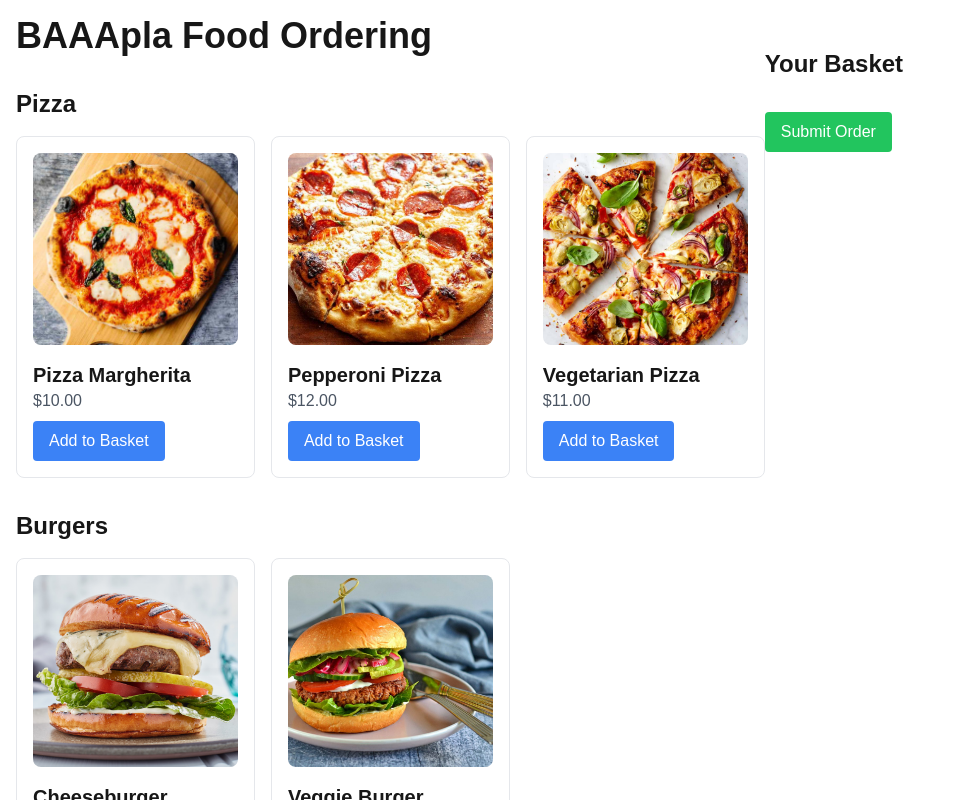
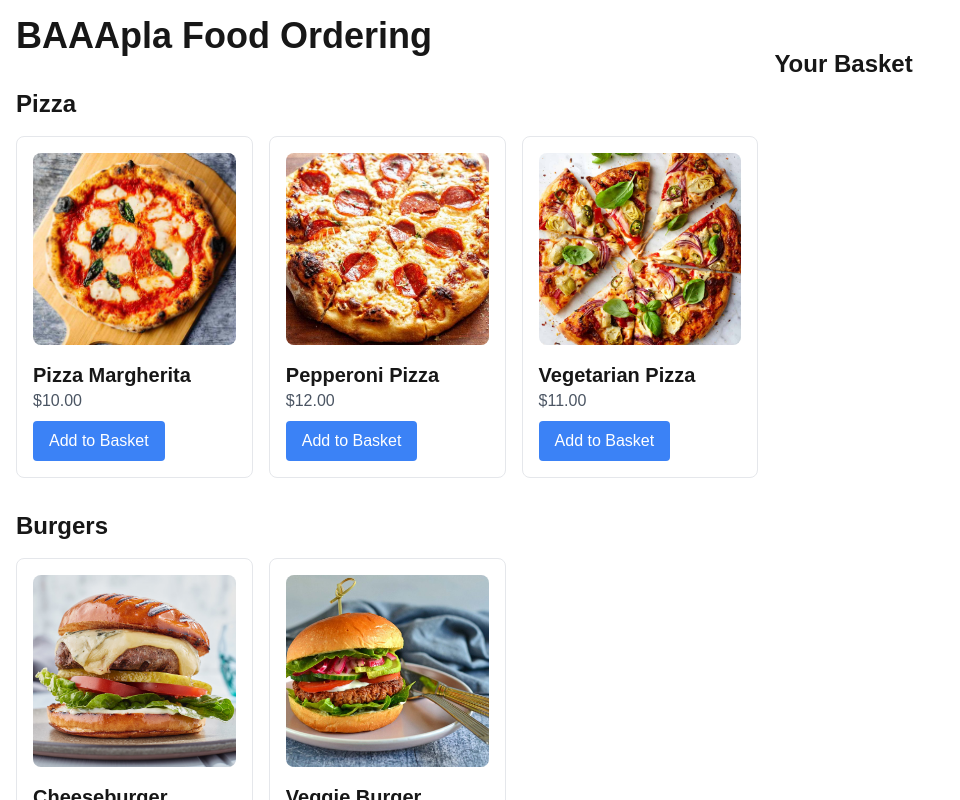
Before and after one commit to petrmrkvicka/baapla, a Next.js app: page / in a window 1280 px wide. Shown: the top 800 px of the page, without its empty margins (0-960 px from the left). Built offline with nearby package versions, Linux system fonts and the light colour scheme.

Commit message:
chore: add basket context

```diff
--- a/src/app/layout.tsx
+++ b/src/app/layout.tsx
@@ -1,7 +1,7 @@
 import type { Metadata } from "next";
 import localFont from "next/font/local";
+import { Toaster } from "react-hot-toast";
 import "./globals.css";
-import { Toaster } from "react-hot-toast";
 
 const geistSans = localFont({
   src: "./fonts/GeistVF.woff",
--- a/src/app/page.tsx
+++ b/src/app/page.tsx
@@ -1,5 +1,5 @@
 "use client";
-import Basket from "@/components/Basket";
+import Basket, { BasketProvider } from "@/components/Basket";
 import { useHandleBasket } from "@/hooks/useBasket";
 import { useProducts } from "@/hooks/useProducts";
 
@@ -15,36 +15,6 @@ export default function Component() {
   const { addToBasket } = useHandleBasket();
   const { products } = useProducts();
 
-  // useEffect(() => {
-  //   let intervalId: NodeJS.Timeout;
-
-  // if (orderId) {
-  //   intervalId = setInterval(async () => {
-  //     try {
-  //       const response = await fetch(`/api/order-status/${orderId}`);
-  //       if (!response.ok) {
-  //         throw new Error("Failed to fetch order status");
-  //       }
-  //       const data = await response.json();
-  //       setOrderStatus(data.status);
-  //       if (data.status === "collected") {
-  //         clearInterval(intervalId);
-  //       }
-  //     } catch (err) {
-  //       console.error(err);
-  //       setError("Failed to fetch order status. Please refresh the page.");
-  //       clearInterval(intervalId);
-  //     }
-  //   }, 1000);
-  // }
-
-  //   return () => {
-  //     if (intervalId) {
-  //       clearInterval(intervalId);
-  //     }
-  //   };
-  // }, [orderId]);
-
   const groupedProducts = products.reduce((acc, product) => {
     if (!acc[product.category]) {
       acc[product.category] = [];
@@ -54,11 +24,13 @@ export default function Component() {
   }, {} as { [key: string]: Product[] });
 
   return (
-    <div className="container mx-auto p-4 grid grid-cols-5">
+    <BasketProvider>
+      <div className="container mx-auto p-4 grid grid-cols-5 gap-4">
         <div className="col-span-3">
           <h1 className="text-4xl font-bold mb-8">BAAApla Food Ordering</h1>
 
-        {Object.entries(groupedProducts).map(([category, categoryProducts]) => (
+          {Object.entries(groupedProducts).map(
+            ([category, categoryProducts]) => (
               <div key={category}>
                 <h2 className="text-2xl font-semibold mt-8 mb-4">{category}</h2>
                 <div className="grid grid-cols-1 md:grid-cols-2 lg:grid-cols-3 gap-4">
@@ -72,7 +44,9 @@ export default function Component() {
                         />
                       </div>
                       <h3 className="text-xl font-semibold">{product.name}</h3>
-                  <p className="text-gray-600">${product.price.toFixed(2)}</p>
+                      <p className="text-gray-600">
+                        ${product.price.toFixed(2)}
+                      </p>
                       <button
                         onClick={() => addToBasket(product.id)}
                         className="mt-2 bg-blue-500 text-white px-4 py-2 rounded"
@@ -83,7 +57,8 @@ export default function Component() {
                   ))}
                 </div>
               </div>
-        ))}
+            )
+          )}
         </div>
 
         <div className="col-span-2">
@@ -91,5 +66,6 @@ export default function Component() {
           <Basket />
         </div>
       </div>
+    </BasketProvider>
   );
 }
--- a/src/components/Basket.tsx
+++ b/src/components/Basket.tsx
@@ -1,8 +1,27 @@
 "use client";
 import { useHandleBasket } from "@/hooks/useBasket";
 import { useProducts } from "@/hooks/useProducts";
-import React from "react";
+import { Basket } from "@/types/basket";
+import React, { Dispatch, SetStateAction } from "react";
 import toast from "react-hot-toast";
+
+export const BasketContext = React.createContext<{
+  basket: Basket;
+  setBasket: Dispatch<SetStateAction<Basket>>;
+}>({
+  basket: {},
+  setBasket: () => {},
+});
+
+export const BasketProvider = ({ children }: { children: React.ReactNode }) => {
+  const [basket, setBasket] = React.useState<Basket>({});
+
+  return (
+    <BasketContext.Provider value={{ basket, setBasket }}>
+      {children}
+    </BasketContext.Provider>
+  );
+};
 
 const BasketComponent = () => {
   const { basket } = useHandleBasket();
@@ -26,6 +45,8 @@ const BasketComponent = () => {
     }
   };
 
+  const hasActiveBasket = Object.keys(basket).length > 0;
+
   return (
     <div className="mt-8">
       <h2 className="text-2xl font-semibold mb-4">Your Basket</h2>
@@ -43,12 +64,14 @@ const BasketComponent = () => {
           </div>
         ) : null;
       })}
+      {hasActiveBasket && (
         <button
           onClick={submitOrder}
           className="mt-4 bg-green-500 text-white px-4 py-2 rounded"
         >
           Submit Order
         </button>
+      )}
     </div>
   );
 };
--- a/src/hooks/useBasket.ts
+++ b/src/hooks/useBasket.ts
@@ -1,11 +1,20 @@
+"use client";
+import { BasketContext } from "@/components/Basket";
 import { Basket } from "@/types/basket";
-import { useState } from "react";
+import { useContext } from "react";
 
+/**
+ * Custom hook to manage a basket of products.
+ *
+ * @returns An object containing:
+ * - `basket`: An object representing the current state of the basket, where keys are product IDs and values are quantities.
+ * - `addToBasket`: A function to add a product to the basket or increment its quantity if it already exists.
+ */
 export const useHandleBasket = (): {
   basket: Basket;
   addToBasket: (productId: number) => void;
 } => {
-  const [basket, setBasket] = useState<{ [key: number]: number }>({});
+  const { basket, setBasket } = useContext(BasketContext);
 
   /**
    * Adds a product to the basket or increments its quantity if it already exists.
```
Also changed, not shown: 1 other file (tests, documents, lock files or other folders). Lines whose indentation alone changed are shown as unchanged.
